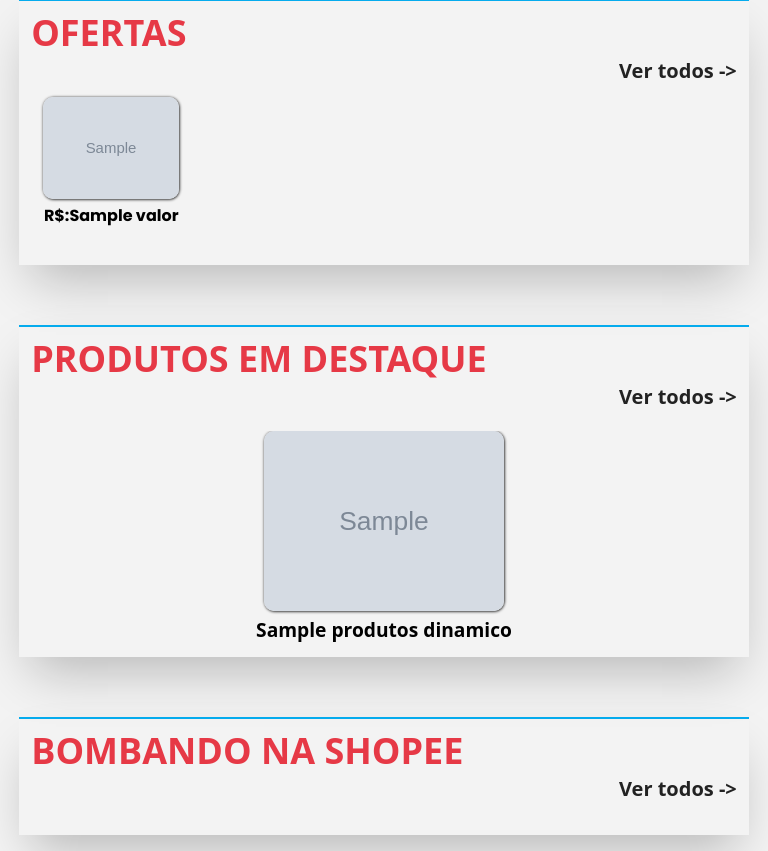
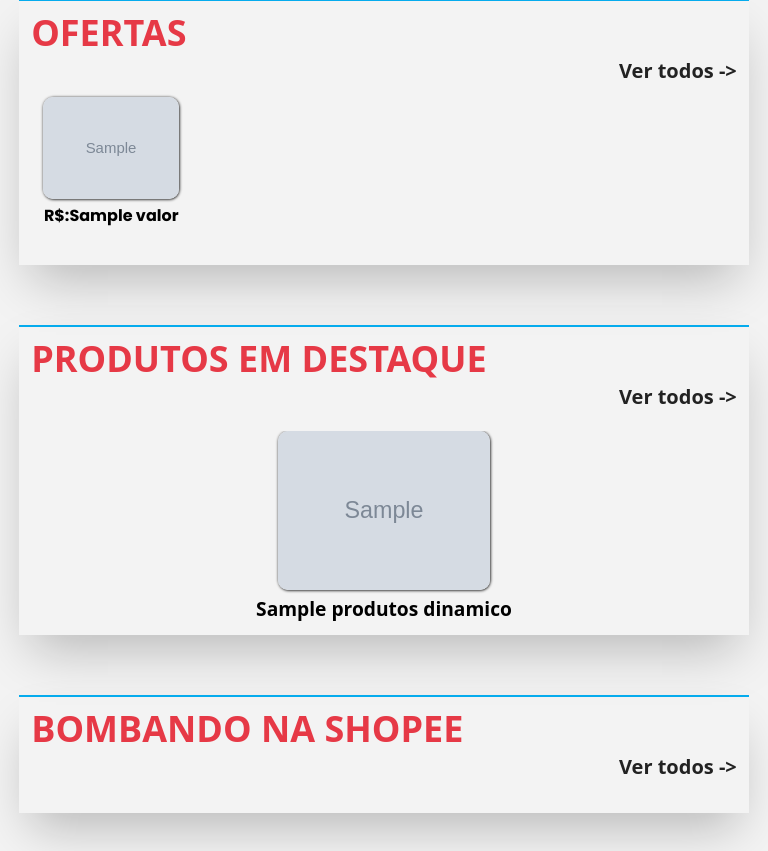
Before and after one commit to YuriKievBarreto/QueridoLinks-Website, a Node project: template views/index.ejs in a window 768 px wide. Shown: the part 536-1387 px from the top of the page. Run offline with Node 20 templates, Linux system fonts and the light colour scheme; the template is opened without the code that fills it: most values are stand-ins (such as "Sample title", 1, 10 or a date in 2020); grey boxes marked "Sample" are stand-in pictures; style sheets or scripts are compiled from the project's sources; some libraries are stand-ins or nearby versions.

Commit message:
ajustando o tamanho dos itens no tamanho de tela md

```diff
--- a/public/css/classesPessoais.css
+++ b/public/css/classesPessoais.css
@@ -167,8 +167,8 @@
 
 
   .item-destaque>img{
-   max-width: 85%;
-   min-width: 80%;
+   max-width: 75%;
+   min-width: 70%;
   }
 
   .item-destaque>p{
--- a/views/index.ejs
+++ b/views/index.ejs
@@ -39,8 +39,8 @@
             <% categorias.forEach((cat, indice) => { %>
                 <% if (indice == 0) { %>
                     <div class=" flex-col justify-center items-center  md:flex hover:text-blue-400">
-                        <a href="<%=`/categorias:${cat[0]}`%>"> <img src="/assets/imgs/categorias/<%= cat[0] %>.png" class="w-10 h-10 p-1  rounded-lg text-amber-200 md:w-14 md:h-14 " alt="icon-lojas "></a>
-                        <p><%= cat[1] %></p>
+                        <a href="<%=`/categorias:${cat[0]}`%>" class="m-auto"> <img src="/assets/imgs/categorias/<%= cat[0] %>.png" class="w-10 h-10 p-1  rounded-lg text-amber-200 md:w-14 md:h-14 " alt="icon-lojas "></a>
+                        <p class="text-center"><%= cat[1] %></p>
                     </div>
 
                 <% }else if(indice<3){ %>
```
